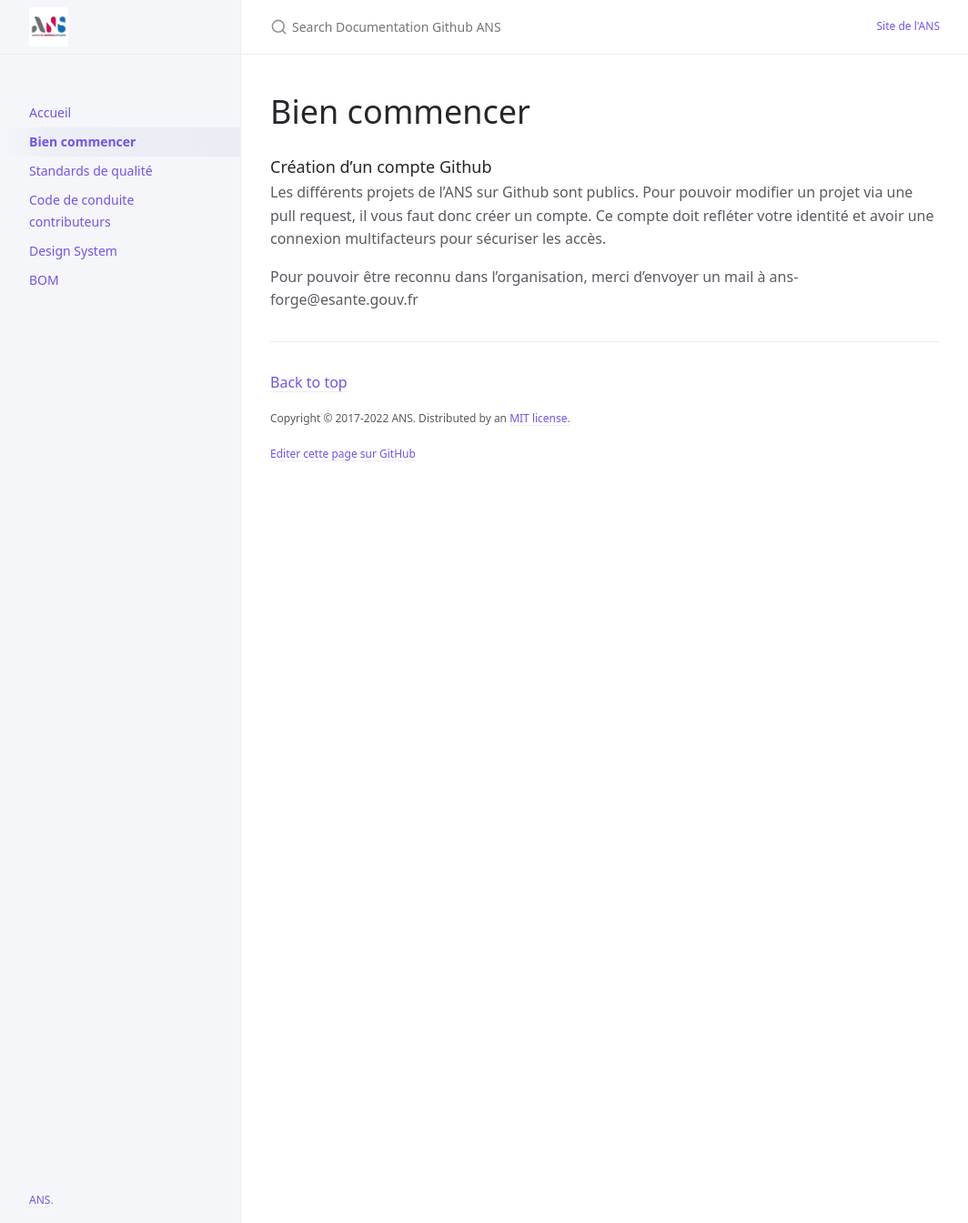
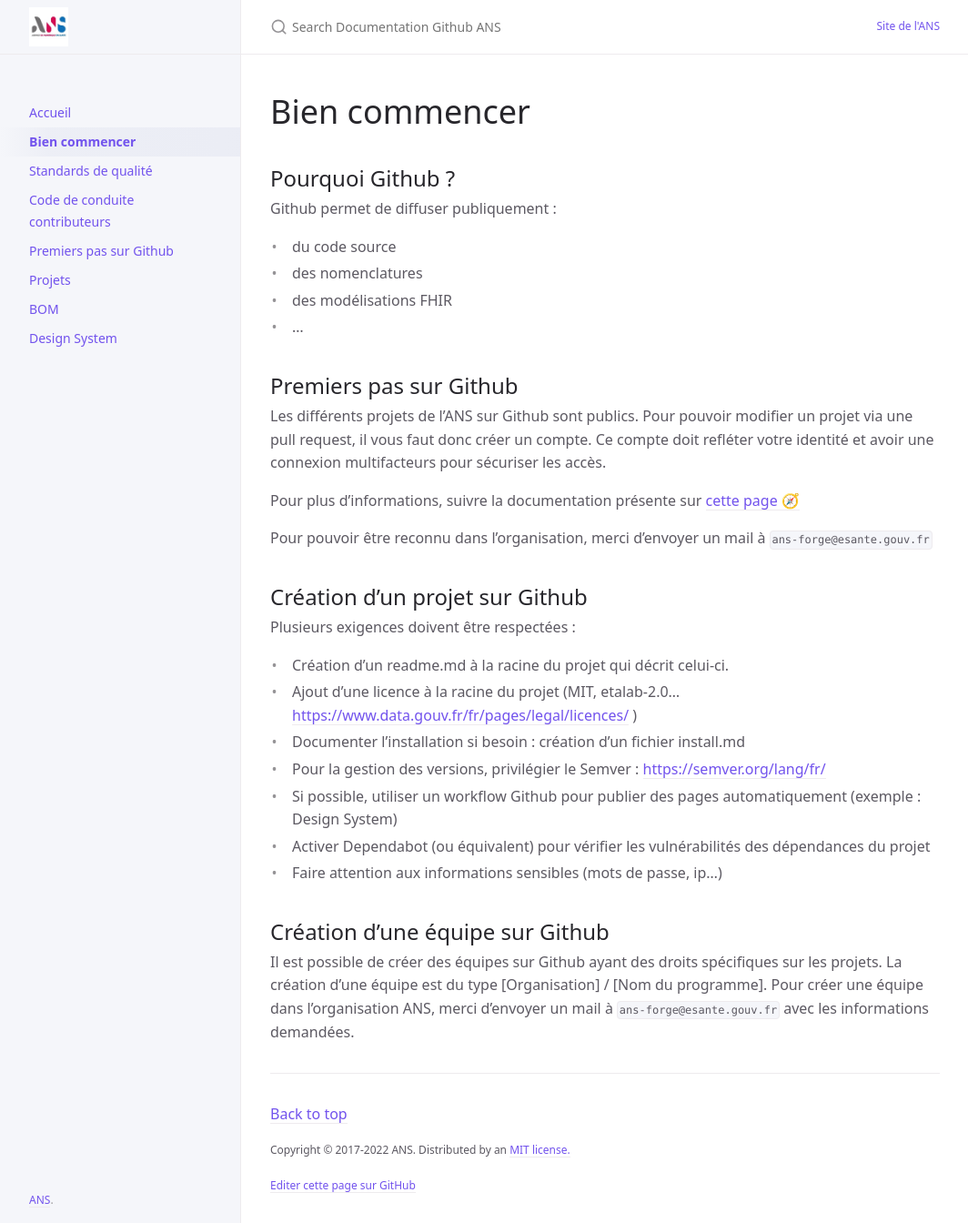
Before and after one commit to ansforge/Documentation, a Jekyll site: the page built from docs/biencommencer.md, in a window 1280 px wide and 1344 px high. Shown: the whole window at 91% size, without its empty margins (107-1171 px from the left). Built offline with Jekyll 4.4.1, drawn with Linux system fonts in a browser that asks for light colours; our own code applies the rules of GitHub Pages for plain Markdown files.

Commit message:
Mise à jour de la documentation

```diff
--- a/docs/biencommencer.md
+++ b/docs/biencommencer.md
@@ -6,9 +6,37 @@ description:
 
 # Bien commencer
 
-### Création d'un compte Github
+## Pourquoi Github ?
+
+Github permet de diffuser publiquement :
+- du code source
+- des nomenclatures
+- des modélisations FHIR
+- ...
+
+## Premiers pas sur Github
 
 Les différents projets de l'ANS sur Github sont publics.
 Pour pouvoir modifier un projet via une pull request, il vous faut donc créer un compte. Ce compte doit refléter votre identité et avoir une connexion multifacteurs pour sécuriser les accès.
 
-Pour pouvoir être reconnu dans l'organisation, merci d'envoyer un mail à ans-forge@esante.gouv.fr
+Pour plus d'informations, suivre la documentation présente sur [cette page 🧭](docs/github.md)
+
+Pour pouvoir être reconnu dans l'organisation, merci d'envoyer un mail à `ans-forge@esante.gouv.fr`
+
+## Création d'un projet sur Github
+
+Plusieurs exigences doivent être respectées :
+- Création d'un readme.md à la racine du projet qui décrit celui-ci.
+- Ajout d'une licence à la racine du projet (MIT, etalab-2.0... [https://www.data.gouv.fr/fr/pages/legal/licences/](https://www.data.gouv.fr/fr/pages/legal/licences/) )
+- Documenter l'installation si besoin : création d'un fichier install.md
+- Pour la gestion des versions, privilégier le Semver : [https://semver.org/lang/fr/](https://semver.org/lang/fr/)
+- Si possible, utiliser un workflow Github pour publier des pages automatiquement (exemple : Design System)
+- Activer Dependabot (ou équivalent) pour vérifier les vulnérabilités des dépendances du projet
+- Faire attention aux informations sensibles (mots de passe, ip...)
+
+
+## Création d'une équipe sur Github
+
+Il est possible de créer des équipes sur Github ayant des droits spécifiques sur les projets.
+La création d'une équipe est du type [Organisation] / [Nom du programme].
+Pour créer une équipe dans l'organisation ANS, merci d'envoyer un mail à `ans-forge@esante.gouv.fr` avec les informations demandées.
```
Also changed, not shown: CODE_OF_CONDUCT.md (+7 -1 lines), docs/bom.md (+1 -3 lines), docs/designsystem.md (+2 -2 lines), docs/github.md (added, +49 -0 lines), docs/projets.md (added, +24 -0 lines), docs/standards.md (+1 -1 lines), index.md (+4 -3 lines), .github/README.md, .github/workflows/publish-gem.yml (deleted), assets/images/github-login.png (added), assets/images/pullrequest.png (added), assets/images/two-factor.png (added).
